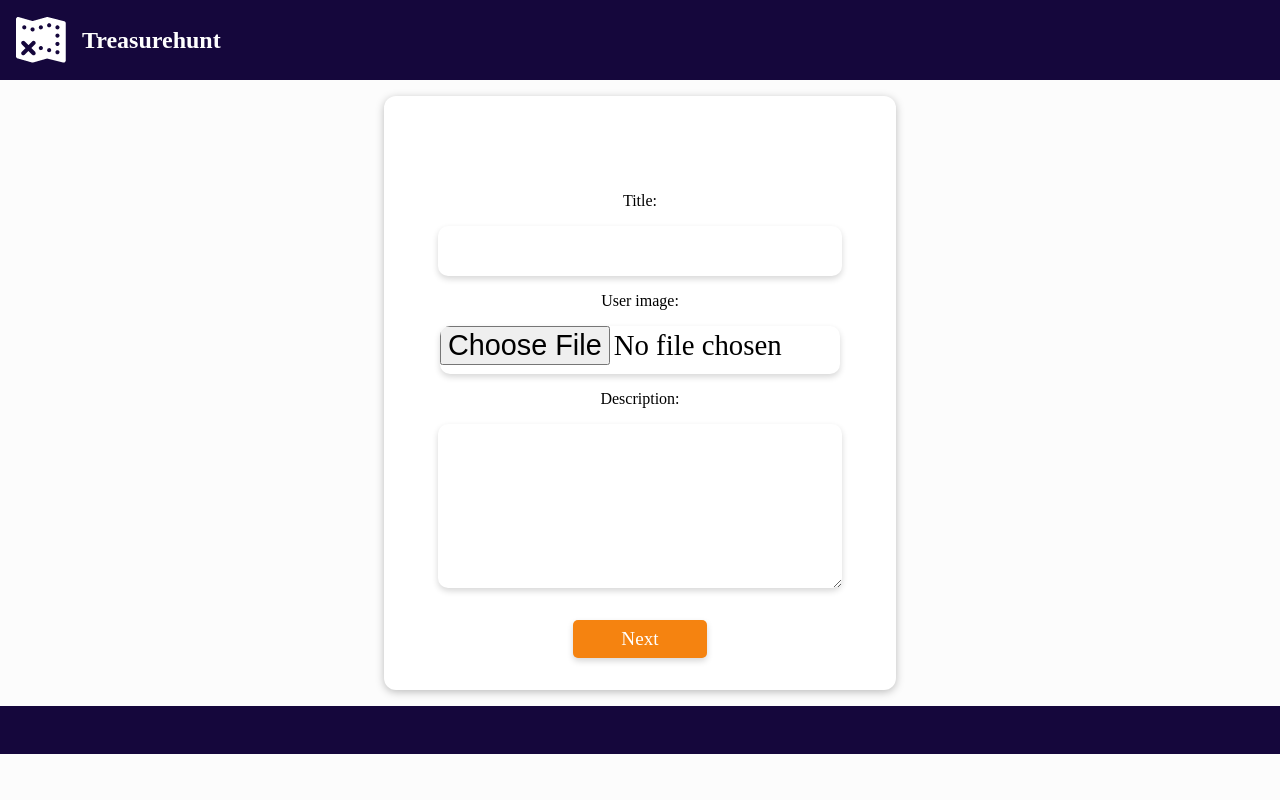
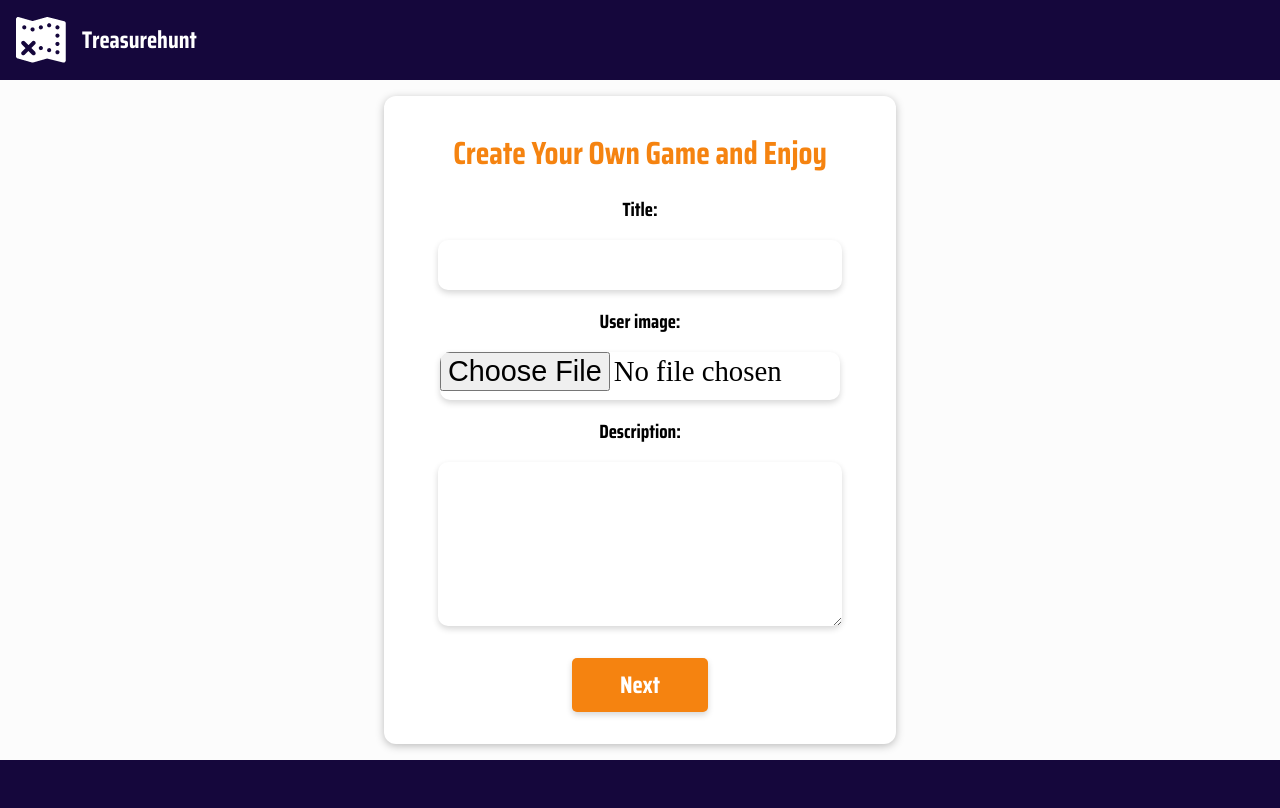
Before and after one commit to Johannagp9/threasureHunting, a Django app: page /create in a window 1280 px wide. Before the commit the page ends 754 px from the top, so only its background shows below. Run offline with Django 4.2, Linux system fonts and the light colour scheme; some web fonts are replaced.

Commit message:
Changing font style

```diff
--- a/client/static/client/style.css
+++ b/client/static/client/style.css
@@ -1,11 +1,7 @@
-@import url(//db.onlinewebfonts.com/c/aae462773966100890bdfe4a8188cc0a?family=Marker+Felt);
+@import url('https://fonts.googleapis.com/css2?family=Saira+Condensed:wght@100;200;300;400;500;600;700&family=Teko:wght@300&display=swap');
 
 body {
-    font-family: 'Marker Felt';
-}
-
-h1 {
-    color: rgb(255, 255, 255);
+    font-family: 'Saira Condensed';
 }
 
 button{
@@ -16,12 +12,23 @@ button{
     padding: 0.5rem;
     padding-left: 3rem;
     padding-right: 3rem;
-    font-family: 'Marker Felt';
-    font-size: 120%;
+    font-family: 'Saira Condensed';
+    font-size: 150%;
+    font-weight: 800;
     cursor: pointer;
     margin: 1rem auto;
     align-items: center;
     box-shadow: 0px 3px 6px #00000029;
+}
+
+.add-another{
+    background: #FFFFFF;
+    color: black;
+}
+
+.add-another:hover,
+.add-another:active{
+    background-color: #f3f3f3;
 }
 
 .button-div{
@@ -45,7 +52,7 @@ form {
 }
 
 
-.form-control h2{
+.form-control h1{
     text-align: center;
     color: #F58310;
     margin: 1rem auto;
@@ -68,6 +75,8 @@ form {
     margin: 1rem auto;
     color: black;
     text-align: center;
+    font-size: 120%;
+    font-weight: 800;
 }
 
 .form-control textarea{
@@ -79,5 +88,19 @@ form {
     border-radius: 10px;
     border: none;
     font-size: 130%;
-    font-family: 'Marker Felt';
+    font-family: 'Saira Condensed';
 }
+
+.form-map{
+    width: 25rem;
+    margin: 1rem auto;
+}
+
+.form-map p{
+    display: block;
+    margin: 1rem auto;
+    color: rgb(0, 0, 0);
+    text-align: center;
+    font-size: 120%;
+    font-weight: 800;
+}
```
